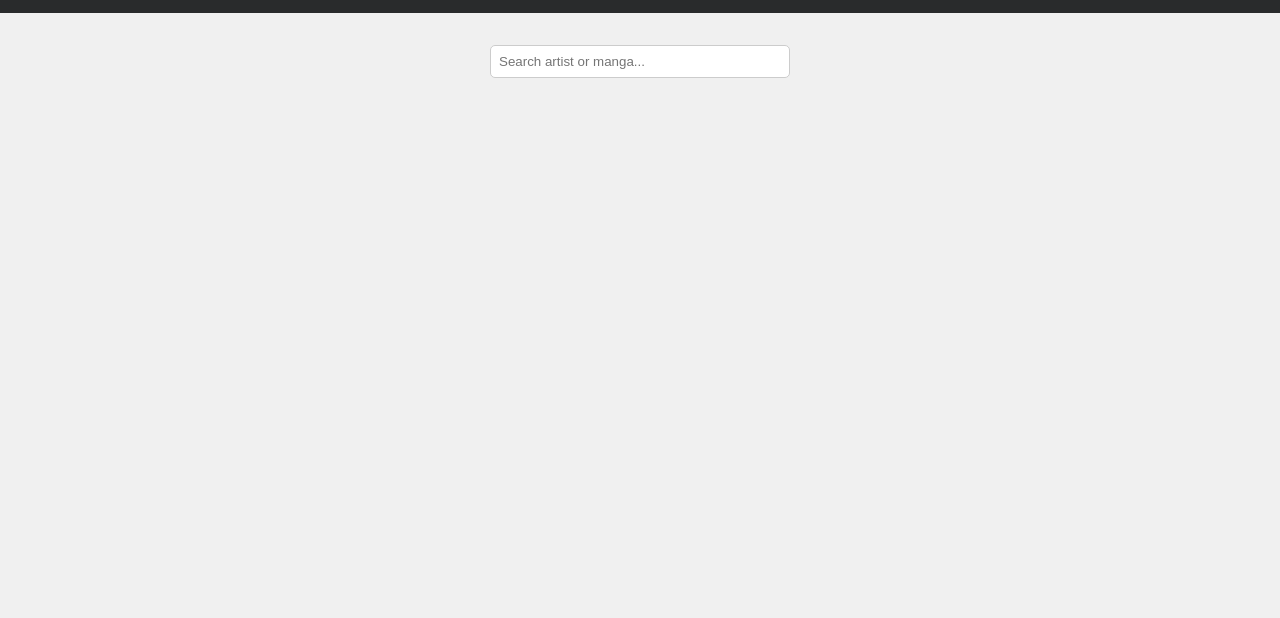
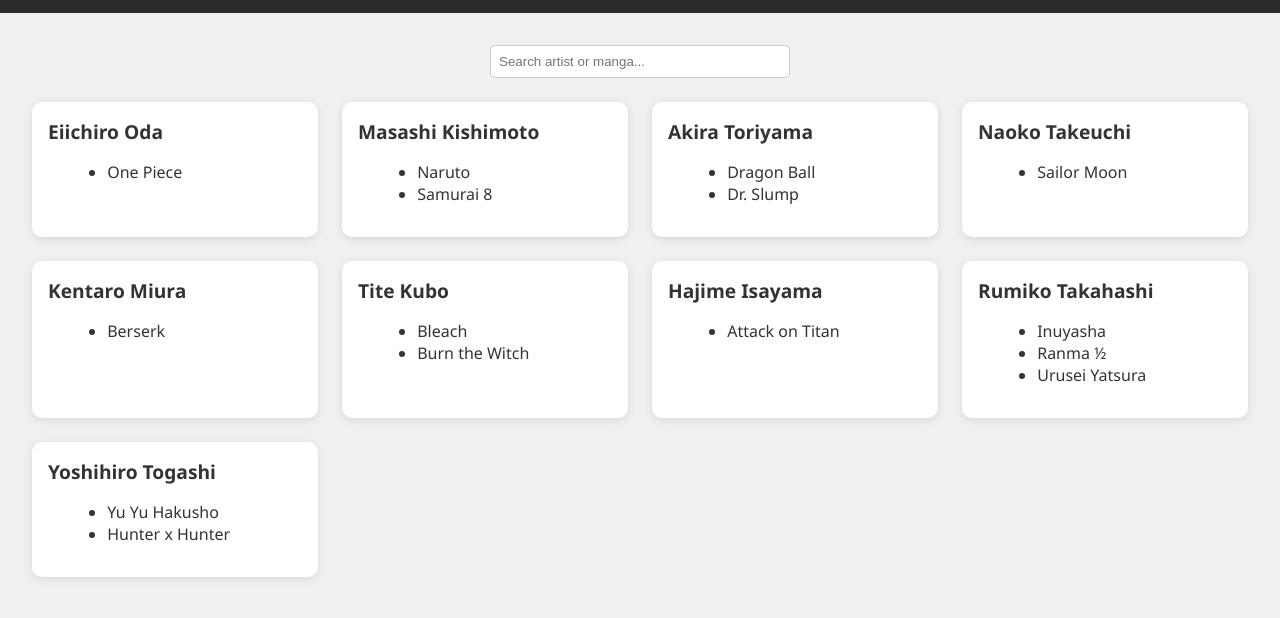
Before and after one commit to sahubharathi2-blip/collab, a plain HTML site: page index.html in a window 1280 px wide. Shown: the part 52-670 px from the top of the page. Drawn offline with Linux system fonts and the light colour scheme.

Commit message:
Update index.html
about manga writers

```diff
--- a/index.html
+++ b/index.html
@@ -147,3 +147,74 @@
       },
       {
         name: "Tite Kubo",
+        mangas: ["Bleach", "Burn the Witch"]
+      },
+      {
+        name: "Hajime Isayama",
+        mangas: ["Attack on Titan"]
+      },
+      {
+        name: "Rumiko Takahashi",
+        mangas: ["Inuyasha", "Ranma ½", "Urusei Yatsura"]
+      },
+      {
+        name: "Yoshihiro Togashi",
+        mangas: ["Yu Yu Hakusho", "Hunter x Hunter"]
+      }
+    ];
+
+    const grid = document.getElementById('artistGrid');
+    const searchInput = document.getElementById('searchInput');
+
+    function renderArtists(filter = "") {
+      grid.innerHTML = "";
+
+      const filtered = artists.filter(artist => {
+        const fullText = (artist.name + " " + artist.mangas.join(" ")).toLowerCase();
+        return fullText.includes(filter.toLowerCase());
+      });
+
+      if (filtered.length === 0) {
+        grid.innerHTML = "<p>No artists found.</p>";
+        return;
+      }
+
+      filtered.forEach(artist => {
+        const card = document.createElement("div");
+        card.className = "card";
+
+        const name = document.createElement("h2");
+        name.textContent = artist.name;
+
+        const list = document.createElement("ul");
+        list.className = "collection-list";
+        artist.mangas.forEach(manga => {
+          const li = document.createElement("li");
+          li.textContent = manga;
+          list.appendChild(li);
+        });
+
+        card.appendChild(name);
+        card.appendChild(list);
+
+        grid.appendChild(card);
+      });
+    }
+
+    // Initial render
+    renderArtists();
+
+    // Search functionality
+    searchInput.addEventListener("input", (e) => {
+      renderArtists(e.target.value);
+    });
+
+    // Theme toggle
+    const toggleBtn = document.querySelector('.toggle-theme');
+    toggleBtn.addEventListener('click', () => {
+      document.body.classList.toggle('dark');
+    });
+  </script>
+
+</body>
+</html>
```
